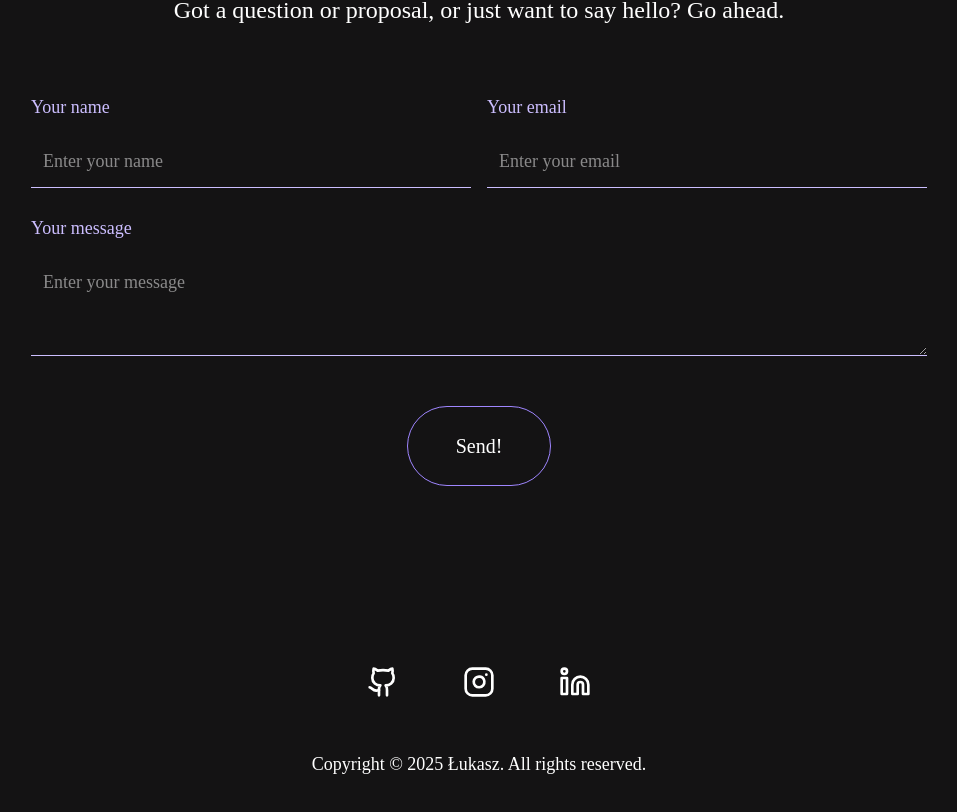
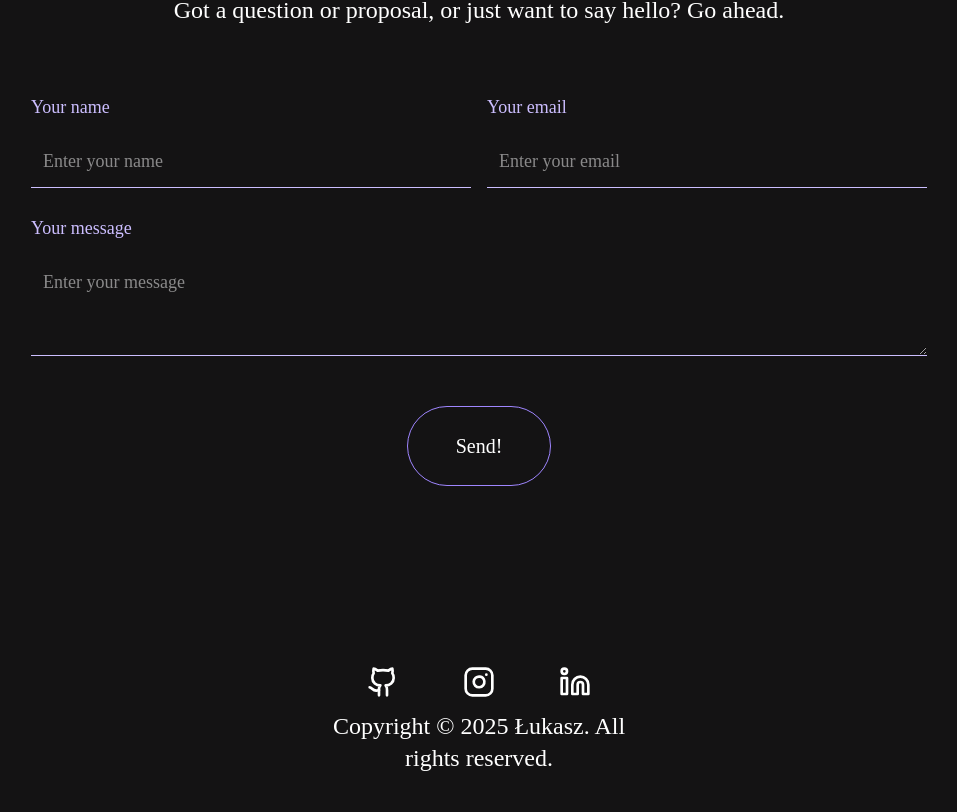
Before and after one commit to iDarkQ/portfolio, a Next.js app: page / in a window 1280 px wide. Shown: the part 2437-3249 px from the top of the page, without its empty margins (161-1118 px from the left). Built offline with nearby package versions, Linux system fonts and the light colour scheme; a web font is replaced by a local one.

Commit message:
refactor(layout): simplify footer, and divide components into single responsibility ones

```diff
--- /dev/null
+++ b/src/app/components/layout/footer/footer-icons.tsx
@@ -0,0 +1,16 @@
+import { IconButton } from "@/app/components/icon-button";
+import { Github, Instagram, Linkedin } from "lucide-react";
+
+export const FooterIcons = () => (
+  <div className="flex flex-row gap-10 justify-center">
+    <IconButton as="a" href="https://github.com/iDarkQ/portfolio">
+      <Github color="white" size={48} />
+    </IconButton>
+    <IconButton as="a" href="https://instagram.com/iDarkQ">
+      <Instagram color="white" size={48} />
+    </IconButton>
+    <IconButton as="a" href="https://example.com/">
+      <Linkedin color="white" size={48} />
+    </IconButton>
+  </div>
+);
--- /dev/null
+++ b/src/app/components/layout/footer/footer-text.tsx
@@ -0,0 +1,7 @@
+import { Text } from "@/app/components/text";
+
+export const FooterText = () => (
+  <Text className="lg-paragraph text-center">
+    Copyright © 2025 Łukasz. All rights reserved.
+  </Text>
+);
--- /dev/null
+++ b/src/app/components/layout/footer/footer.tsx
@@ -0,0 +1,11 @@
+import { ReactNode } from "react";
+
+interface Props {
+  children: ReactNode;
+}
+
+export const Footer = ({ children }: Props) => (
+  <footer className="flex flex-col items-center justify-center">
+    {children}
+  </footer>
+);
--- a/src/app/components/layout/layout-footer.tsx
+++ b/src/app/components/layout/layout-footer.tsx
@@ -1,26 +1,15 @@
 import { Divider } from "@/app/components/divider";
-import { IconButton } from "@/app/components/icon-button";
-import { Text } from "@/app/components/text";
-import { Github, Instagram, Linkedin } from "lucide-react";
+import { Footer } from "@/app/components/layout/footer/footer";
+import { FooterIcons } from "@/app/components/layout/footer/footer-icons";
+import { FooterText } from "@/app/components/layout/footer/footer-text";
+import { Section } from "@/app/components/section";
 
 export const LayoutFooter = () => (
-  <footer className="flex flex-col items-center justify-center">
+  <Footer>
     <Divider infinite={true} />
-    <div className="w-[70%] flex flex-col gap-10 py-20">
-      <div className="flex flex-row gap-10 justify-center">
-        <IconButton as="a" href="https://github.com/iDarkQ/portfolio">
-          <Github color="white" size={48} />
-        </IconButton>
-        <IconButton as="a" href="https://instagram.com/iDarkQ">
-          <Instagram color="white" size={48} />
-        </IconButton>
-        <IconButton as="a" href="https://example.com/">
-          <Linkedin color="white" size={48} />
-        </IconButton>
-      </div>
-      <Text className="lg-paragraph! text-center">
-        Copyright © 2025 Łukasz. All rights reserved.
-      </Text>
-    </div>
-  </footer>
+    <Section as="div">
+      <FooterIcons />
+      <FooterText />
+    </Section>
+  </Footer>
 );
```
